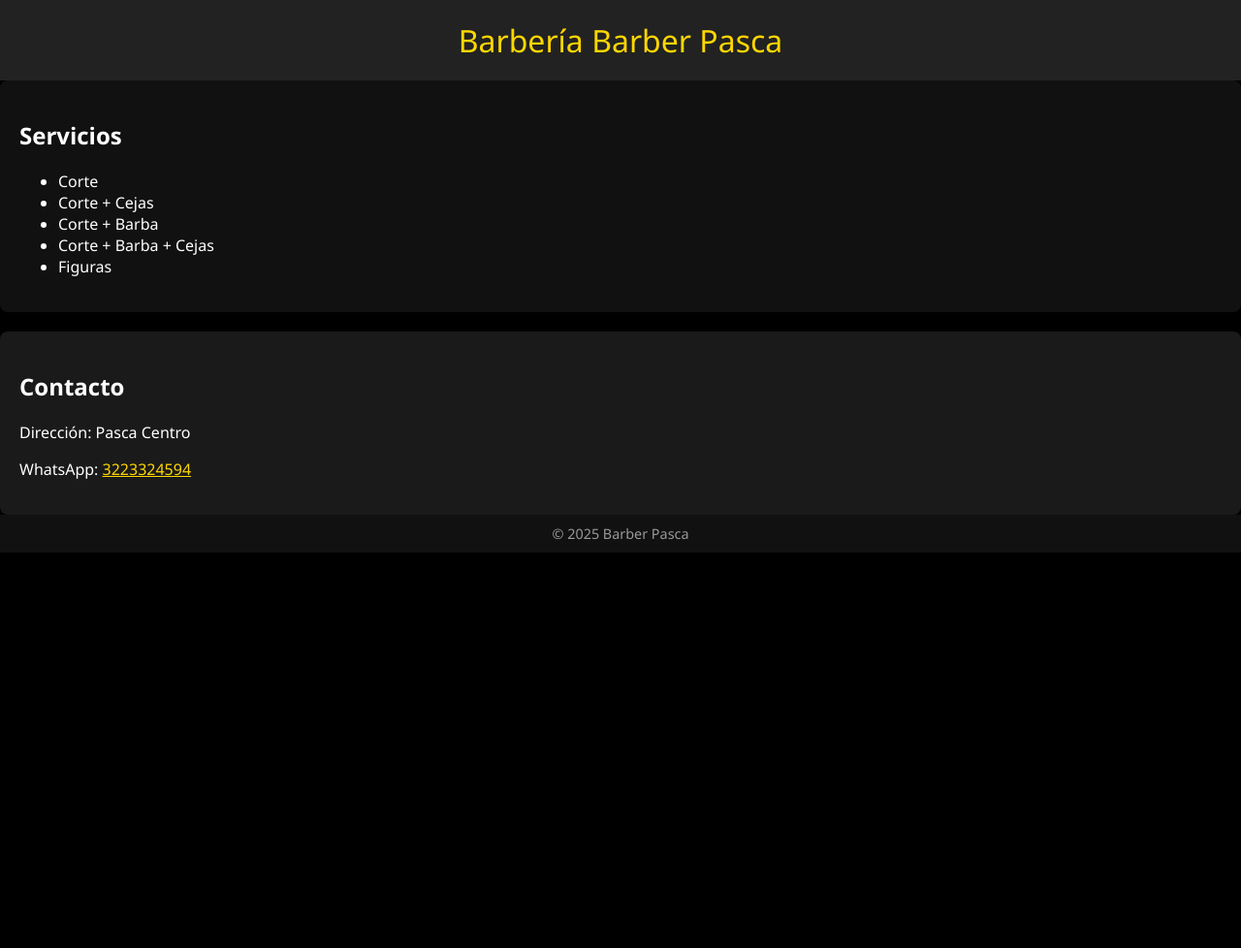
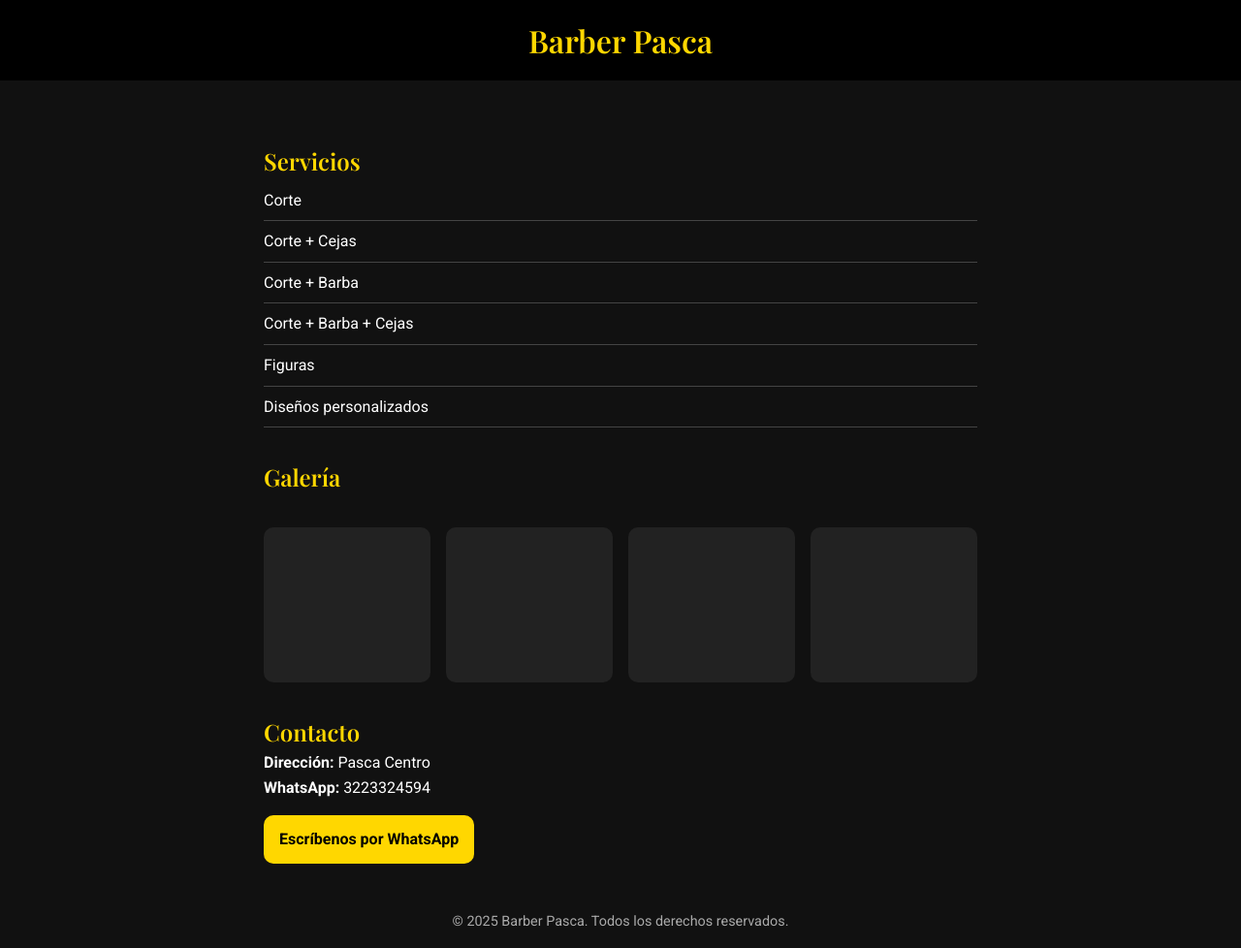
Before and after one commit to JonhVizcaya08/barberia-web, a plain HTML site: page index.html in a window 1280 px wide. Shown: the whole page at 97% size. Before the commit the page ends 800 px from the top, so only its background shows below. Drawn offline with nearby package versions, Linux system fonts and the light colour scheme.

Commit message:
index.html

```diff
--- a/index.html
+++ b/index.html
@@ -1,51 +1,98 @@
 <!DOCTYPE html>
 <html lang="es">
 <head>
-  <meta charset="UTF-8" />
-  <meta name="viewport" content="width=device-width, initial-scale=1.0"/>
+  <meta charset="UTF-8">
+  <meta name="viewport" content="width=device-width, initial-scale=1.0">
   <title>Barber Pasca</title>
+  <link href="https://fonts.googleapis.com/css2?family=Playfair+Display:wght@600&family=Roboto:wght@400;700&display=swap" rel="stylesheet">
   <style>
+    * {
+      margin: 0;
+      padding: 0;
+      box-sizing: border-box;
+    }
+
     body {
-      margin: 0;
-      font-family: 'Segoe UI', sans-serif;
-      background-color: #000;
+      font-family: 'Roboto', sans-serif;
+      background-color: #111;
       color: #fff;
+      line-height: 1.6;
     }
+
     header {
-      background-color: #222;
-      padding: 20px;
+      background: #000;
+      color: gold;
+      padding: 1rem;
       text-align: center;
+      font-family: 'Playfair Display', serif;
+      font-size: 2rem;
+    }
+
+    .container {
+      max-width: 800px;
+      margin: auto;
+      padding: 2rem;
+    }
+
+    h2 {
       color: gold;
-      font-size: 2em;
+      font-family: 'Playfair Display', serif;
+      margin-top: 2rem;
     }
-    section {
-      padding: 20px;
+
+    ul {
+      list-style: none;
+      padding-left: 0;
     }
-    .servicios {
-      background: #111;
-      padding: 20px;
-      border-radius: 8px;
-      margin-bottom: 20px;
+
+    ul li {
+      padding: 0.5rem 0;
+      border-bottom: 1px solid #444;
     }
+
     .contacto {
-      background: #1a1a1a;
-      padding: 20px;
-      border-radius: 8px;
+      margin-top: 2rem;
     }
+
+    .whatsapp {
+      background: gold;
+      color: #000;
+      padding: 0.75rem 1rem;
+      border: none;
+      text-decoration: none;
+      display: inline-block;
+      margin-top: 1rem;
+      font-weight: bold;
+      border-radius: 10px;
+    }
+
     footer {
       text-align: center;
-      padding: 10px;
-      background: #111;
-      font-size: 0.9em;
-      color: #999;
+      padding: 1rem;
+      font-size: 0.9rem;
+      color: #aaa;
+    }
+
+    .galeria {
+      display: grid;
+      grid-template-columns: repeat(auto-fit, minmax(140px, 1fr));
+      gap: 1rem;
+      margin-top: 2rem;
+    }
+
+    .galeria div {
+      background: #222;
+      height: 160px;
+      border-radius: 10px;
     }
   </style>
 </head>
 <body>
   <header>
-    Barbería Barber Pasca
+    Barber Pasca
   </header>
-  <section class="servicios">
+
+  <div class="container">
     <h2>Servicios</h2>
     <ul>
       <li>Corte</li>
@@ -53,15 +100,27 @@
       <li>Corte + Barba</li>
       <li>Corte + Barba + Cejas</li>
       <li>Figuras</li>
+      <li>Diseños personalizados</li>
     </ul>
-  </section>
-  <section class="contacto">
-    <h2>Contacto</h2>
-    <p>Dirección: Pasca Centro</p>
-    <p>WhatsApp: <a href="https://wa.me/573223324594" style="color:gold;">3223324594</a></p>
-  </section>
+
+    <h2>Galería</h2>
+    <div class="galeria">
+      <div></div>
+      <div></div>
+      <div></div>
+      <div></div>
+    </div>
+
+    <div class="contacto">
+      <h2>Contacto</h2>
+      <p><strong>Dirección:</strong> Pasca Centro</p>
+      <p><strong>WhatsApp:</strong> 3223324594</p>
+      <a class="whatsapp" href="https://wa.me/573223324594" target="_blank">Escríbenos por WhatsApp</a>
+    </div>
+  </div>
+
   <footer>
-    © 2025 Barber Pasca
+    &copy; 2025 Barber Pasca. Todos los derechos reservados.
   </footer>
 </body>
 </html>
```
